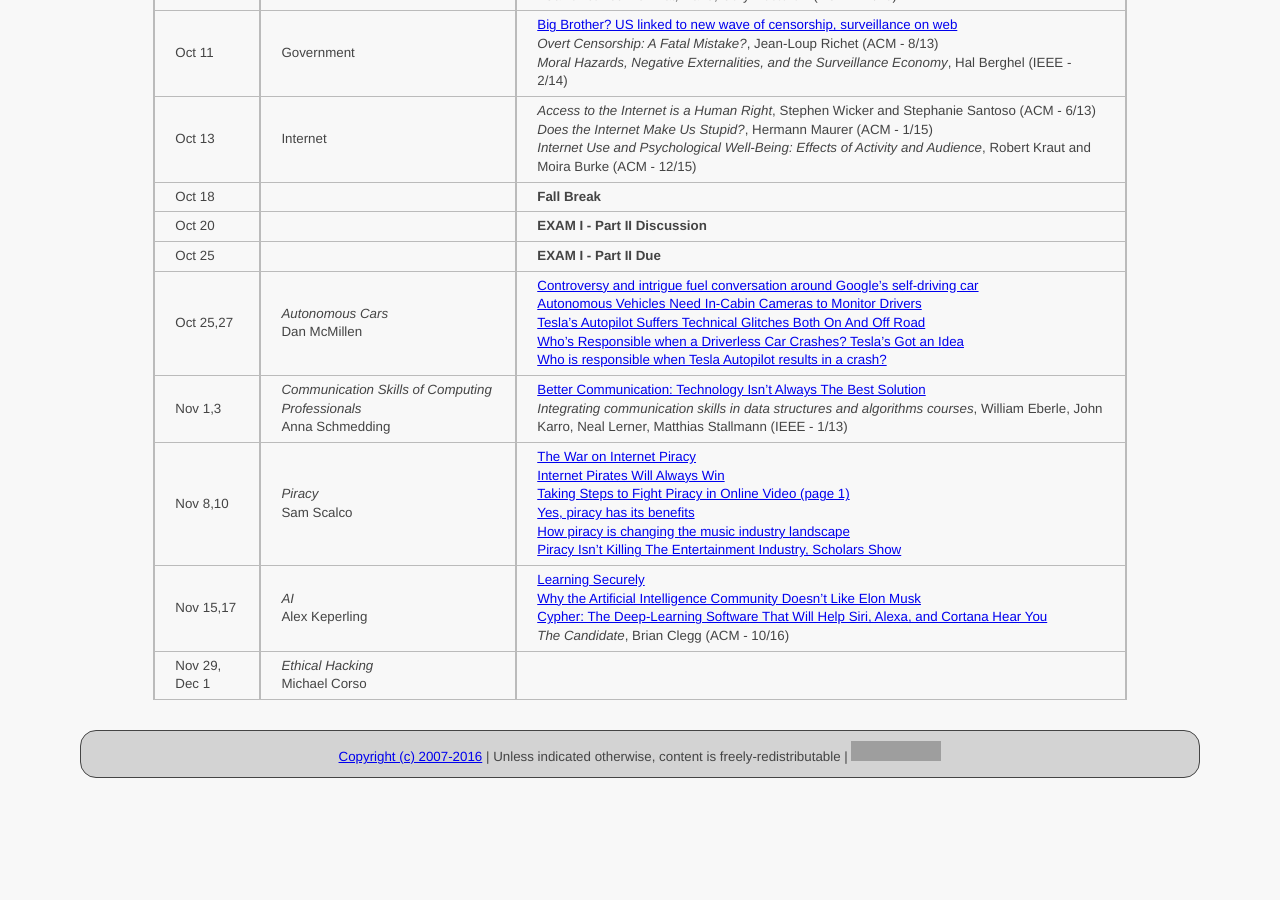
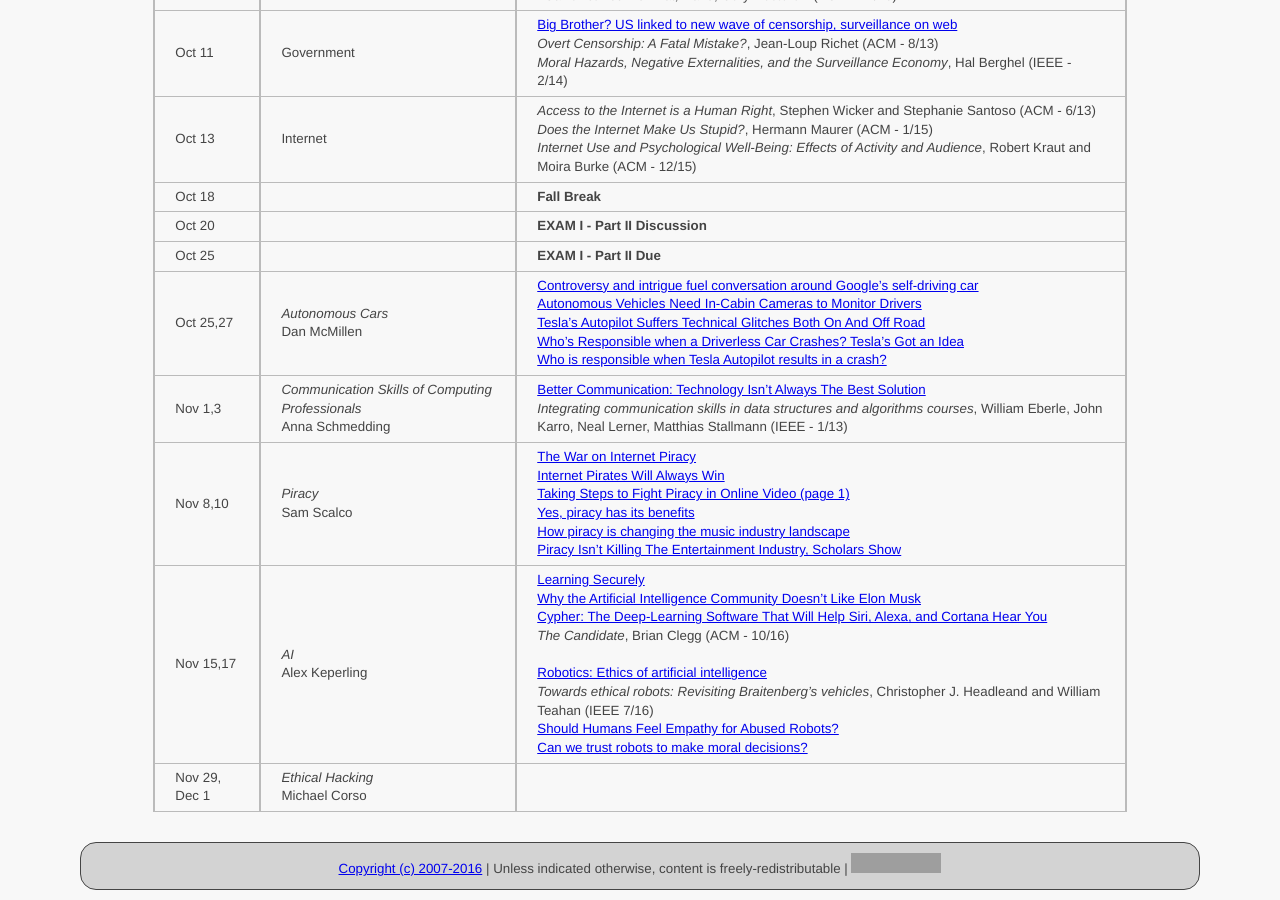
Before and after one commit to ycpcs/cs456-fall2016, a Jekyll site: the page built from schedule/index.md, in a window 1280 px wide and 900 px high, scrolled down 931 px. Built offline with Jekyll 4.4.1, drawn with Linux system fonts in a browser that asks for light colours; before the commit the page ends 1719 px from its top, so only the background shows below that; grey boxes are pictures that could not be loaded.

Commit message:
add ai articles
add ai articles

```diff
--- a/schedule/index.md
+++ b/schedule/index.md
@@ -33,7 +33,7 @@ All reading materials can be accessed via [Schmidt Library](http://library.ycp.e
 > Oct 25,27 | *Autonomous Cars* <br /> Dan McMillen | [Controversy and intrigue fuel conversation around Google's self-driving car](https://www.proopinion.com/en/blog/controversy-and-intrigue-fuel-conversation-around-googles-selfdriving-car) <br /> [Autonomous Vehicles Need In-Cabin Cameras to Monitor Drivers](http://spectrum.ieee.org/cars-that-think/transportation/self-driving/autonomous-vehicles-need-incabin-cameras-to-monitor-drivers) <br /> [Tesla’s Autopilot Suffers Technical Glitches Both On And Off Road](http://glitch.news/2015-10-22-teslas-autopilot-suffers-technical-glitches-both-on-and-off-road.html) <br /> [Who’s Responsible when a Driverless Car Crashes? Tesla’s Got an Idea](http://www.wsj.com/articles/tesla-electric-cars-soon-to-sport-autopilot-functions-such-as-passing-other-vehicles-1431532720) <br /> [Who is responsible when Tesla Autopilot results in a crash?](http://www.teslarati.com/responsible-tesla-autopilot-crash-accidents/) |
 > Nov 1,3   | *Communication Skills of Computing Professionals* <br /> Anna Schmedding | [Better Communication: Technology Isn't Always The Best Solution](http://www.forbes.com/sites/ciocentral/2011/01/04/better-communication-technology-isnt-always-the-best-solution/#46618fd83869) <br /> *Integrating communication skills in data structures and algorithms courses*, William Eberle, John Karro, Neal Lerner, Matthias Stallmann (IEEE - 1/13)|
 > Nov 8,10  | *Piracy* <br /> Sam Scalco | [The War on Internet Piracy](https://www.bloomberg.com/gadfly/articles/2016-03-23/google-and-media-titans-clash-in-a-war-on-internet-piracy) <br /> [Internet Pirates Will Always Win](http://www.nytimes.com/2012/08/05/sunday-review/internet-pirates-will-always-win.html) <br /> [Taking Steps to Fight Piracy in Online Video (page 1)](http://www.streamingmedia.com/Articles/ReadArticle.aspx?ArticleID=90584&PageNum=1) <br /> [Yes, piracy has its benefits](http://www.businesscircle.com.my/yes-piracy-has-its-benefits/) <br /> [How piracy is changing the music industry landscape](http://theconversation.com/how-piracy-is-changing-the-music-industry-landscape-31919) <br /> [Piracy Isn’t Killing The Entertainment Industry, Scholars Show](https://torrentfreak.com/piracy-isnt-hurting-the-entertainment-industry-121003/) |
-> Nov 15,17 | *AI* <br /> Alex Keperling | [Learning Securely](http://cacm.acm.org/magazines/2016/11/209133-learning-securely/fulltext) <br /> [Why the Artificial Intelligence Community Doesn't Like Elon Musk](https://www.inverse.com/article/23048-elon-musk-artificial-intelligence) <br /> [Cypher: The Deep-Learning Software That Will Help Siri, Alexa, and Cortana Hear You](http://spectrum.ieee.org/at-work/start-ups/cypher-the-deeplearning-software-that-will-help-siri-alexa-and-cortana-hear-you) <br /> *The Candidate*, Brian Clegg (ACM - 10/16) |
+> Nov 15,17 | *AI* <br /> Alex Keperling | [Learning Securely](http://cacm.acm.org/magazines/2016/11/209133-learning-securely/fulltext) <br /> [Why the Artificial Intelligence Community Doesn't Like Elon Musk](https://www.inverse.com/article/23048-elon-musk-artificial-intelligence) <br /> [Cypher: The Deep-Learning Software That Will Help Siri, Alexa, and Cortana Hear You](http://spectrum.ieee.org/at-work/start-ups/cypher-the-deeplearning-software-that-will-help-siri-alexa-and-cortana-hear-you) <br /> *The Candidate*, Brian Clegg (ACM - 10/16) <br /> <br /> [Robotics: Ethics of artificial intelligence](http://www.nature.com/news/robotics-ethics-of-artificial-intelligence-1.17611) <br /> *Towards ethical robots: Revisiting Braitenberg's vehicles*, Christopher J. Headleand and William Teahan (IEEE 7/16)  <br /> [Should Humans Feel Empathy for Abused Robots?](http://www.slate.com/blogs/future_tense/2013/05/02/robot_human_interaction_should_we_feel_empathy_for_abused_machines_video.html) <br /> [Can we trust robots to make moral decisions?](http://qz.com/653575/can-we-trust-robots-to-make-moral-decisions/) |
 > Nov 29, Dec 1 | *Ethical Hacking* <br /> Michael Corso |  |
 
 
```
